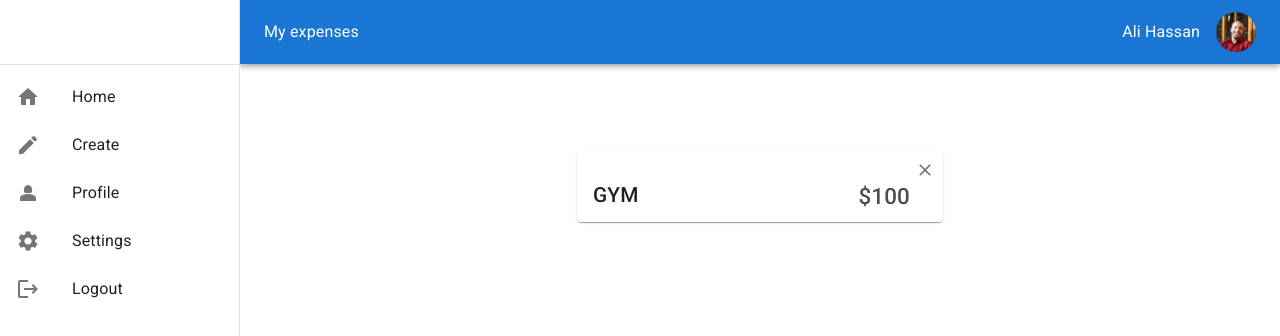
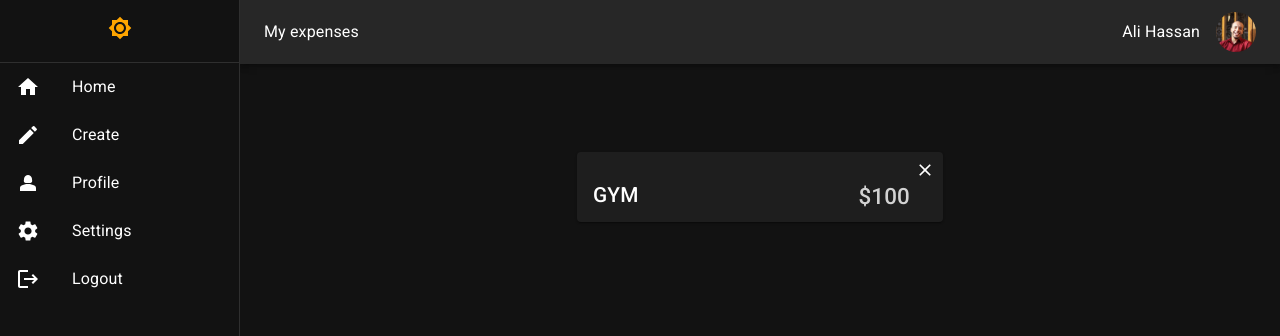
Before and after one commit to alielrayes/React-Level4, a React (Create React App) app: page / in a window 1280 px wide. Shown: the top 336 px of the page. Built offline with nearby package versions, Linux system fonts and the light colour scheme.

Commit message:
lesson17

```diff
--- a/src/App.js
+++ b/src/App.js
@@ -8,9 +8,10 @@ import {
 } from "react-router-dom";
 import Create from "pages/create/Create";
 
-import { ThemeProvider, createTheme } from "@mui/material/styles";
+
 import { CssBaseline } from "@mui/material";
 import { red, teal } from "@mui/material/colors";
+import { useState } from "react";
 
 const router = createBrowserRouter(
   createRoutesFromElements(
@@ -23,23 +24,19 @@ const router = createBrowserRouter(
   )
 );
 
-const darkTheme = createTheme({
-  palette: {
-    mode: "light",
-    // @ts-ignore
-    ali: {
-      main: '#64748B',
-      contrastText: '#fff',
-    },
-  },
-});
+
+
+
 
 function App() {
+
+
+
   return (
-    <ThemeProvider theme={darkTheme}>
-      <CssBaseline />
+
+
       <RouterProvider router={router} />
-    </ThemeProvider>
+
   );
 }
 
--- a/src/MUI-components/Drawer.jsx
+++ b/src/MUI-components/Drawer.jsx
@@ -1,4 +1,12 @@
-import { Divider, Drawer, List, Toolbar } from "@mui/material";
+import {
+  Divider,
+  Drawer,
+  List,
+  Toolbar,
+  Button,
+  useTheme,
+  IconButton,
+} from "@mui/material";
 import React from "react";
 import ListItem from "@mui/material/ListItem";
 import ListItemButton from "@mui/material/ListItemButton";
@@ -7,12 +15,22 @@ import ListItemText from "@mui/material/ListItemText";
 
 import InboxIcon from "@mui/icons-material/Inbox";
 import DraftsIcon from "@mui/icons-material/Drafts";
-import { Create, Home, Logout, Person2, Settings } from "@mui/icons-material";
+import {
+  Brightness4,
+  Brightness7,
+  Create,
+  Home,
+  Logout,
+  Person2,
+  Settings,
+} from "@mui/icons-material";
 import { Link } from "react-router-dom";
 import { useNavigate } from "react-router-dom";
 
-const Drawerr = ({ drawerWidth }) => {
+const Drawerr = ({ drawerWidth, setmyMOde }) => {
   const navigate = useNavigate();
+  const theme = useTheme();
+
   return (
     <Drawer
       sx={{
@@ -26,10 +44,40 @@ const Drawerr = ({ drawerWidth }) => {
       variant="permanent"
       anchor="left"
     >
-      <Toolbar />
+      {/* <Button
+        onClick={() => {
+          setmyMOde(theme.palette.mode === "light" ? "dark" : "light");
+        }}
+        variant="contained"
+        color="warning"
+      >
+        dark
+      </Button> */}
+
+
+
+      <List>
+
+      <ListItem sx={{ display: "flex" , justifyContent: "center", mb: "14px"}} disablePadding>
+
+      <IconButton
+
+        onClick={() => {
+          setmyMOde(theme.palette.mode === "light" ? "dark" : "light");
+        }}
+        color="inherit"
+      >
+        {theme.palette.mode === "dark" ? <Brightness7 sx={{color: "orange"}} /> : <Brightness4 />}
+      </IconButton>
+      </ListItem>
+
+
+
       <Divider />
 
-      <List>
+
+
+
         <ListItem disablePadding>
           <ListItemButton
             onClick={() => {
--- a/src/pages/Root.jsx
+++ b/src/pages/Root.jsx
@@ -1,17 +1,32 @@
-import React from "react";
+import React, { useState } from "react";
 import { Outlet } from "react-router-dom";
 
 import Appbar from "MUI-components/Appbar";
 import Drawerr from "MUI-components/Drawer";
-import { Box } from "@mui/material";
+import { Box, CssBaseline } from "@mui/material";
+import { ThemeProvider, createTheme } from "@mui/material/styles";
 
 const drawerWidth = 240;
 const Root = () => {
+  const [myMOde, setmyMOde] = useState("dark");
+  const darkTheme = createTheme({
+    palette: {
+      // @ts-ignore
+      mode: myMOde,
+      // @ts-ignore
+      ali: {
+        main: "#64748B",
+        contrastText: "#fff",
+      },
+    },
+  });
   return (
+    <ThemeProvider theme={darkTheme}>
+      <CssBaseline />
       <div>
         <Appbar drawerWidth={drawerWidth} />
 
-      <Drawerr drawerWidth={drawerWidth} />
+        <Drawerr drawerWidth={drawerWidth} setmyMOde={setmyMOde} />
 
         <Box
           component="main"
@@ -19,13 +34,14 @@ const Root = () => {
             ml: `${drawerWidth}px`,
             display: " flex",
             justifyContent: "center",
-          mt: "66px"
+            mt: "66px",
           }}
           // className="border"
         >
           <Outlet />
         </Box>
       </div>
+    </ThemeProvider>
   );
 };
 
```
Lines whose indentation alone changed are shown as unchanged.
